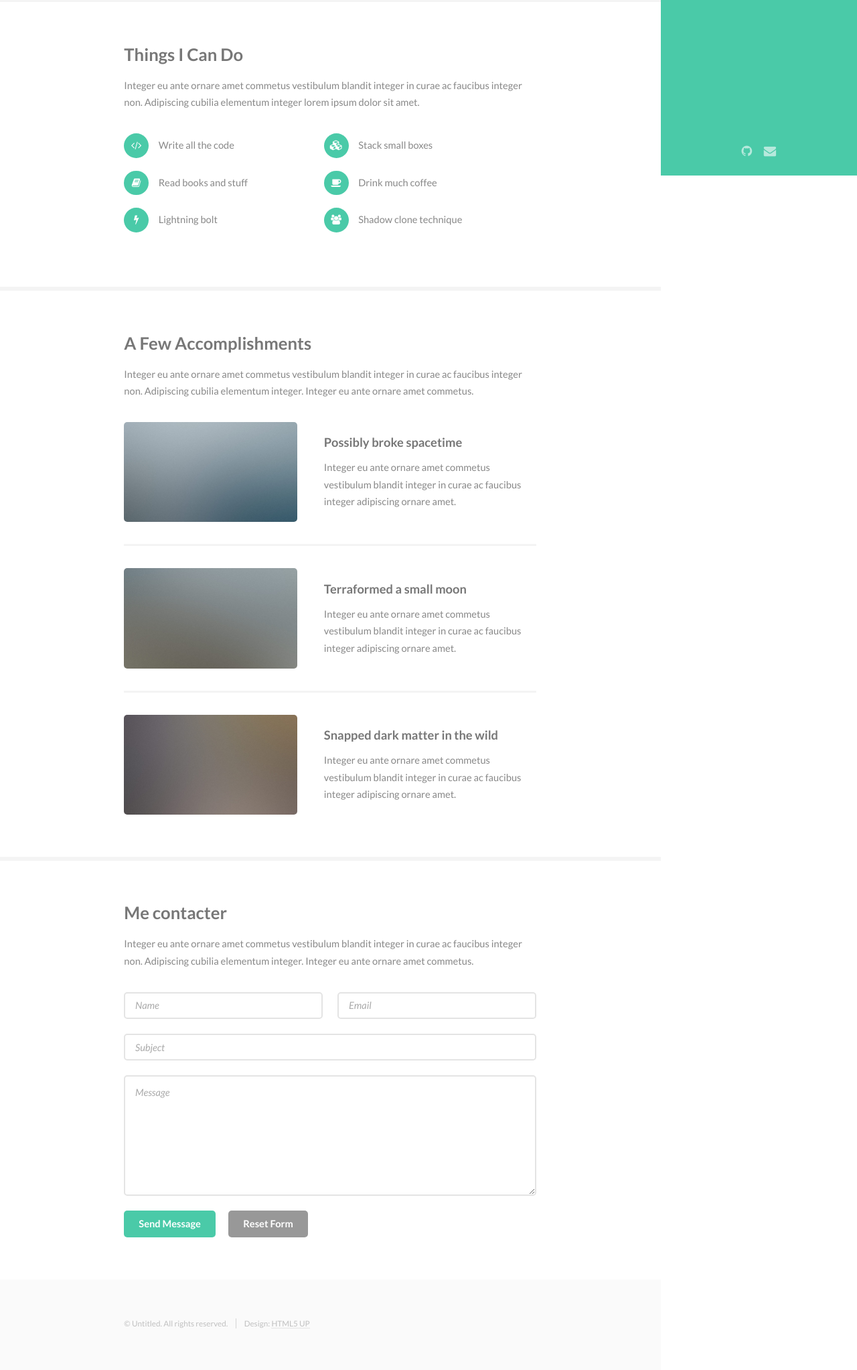
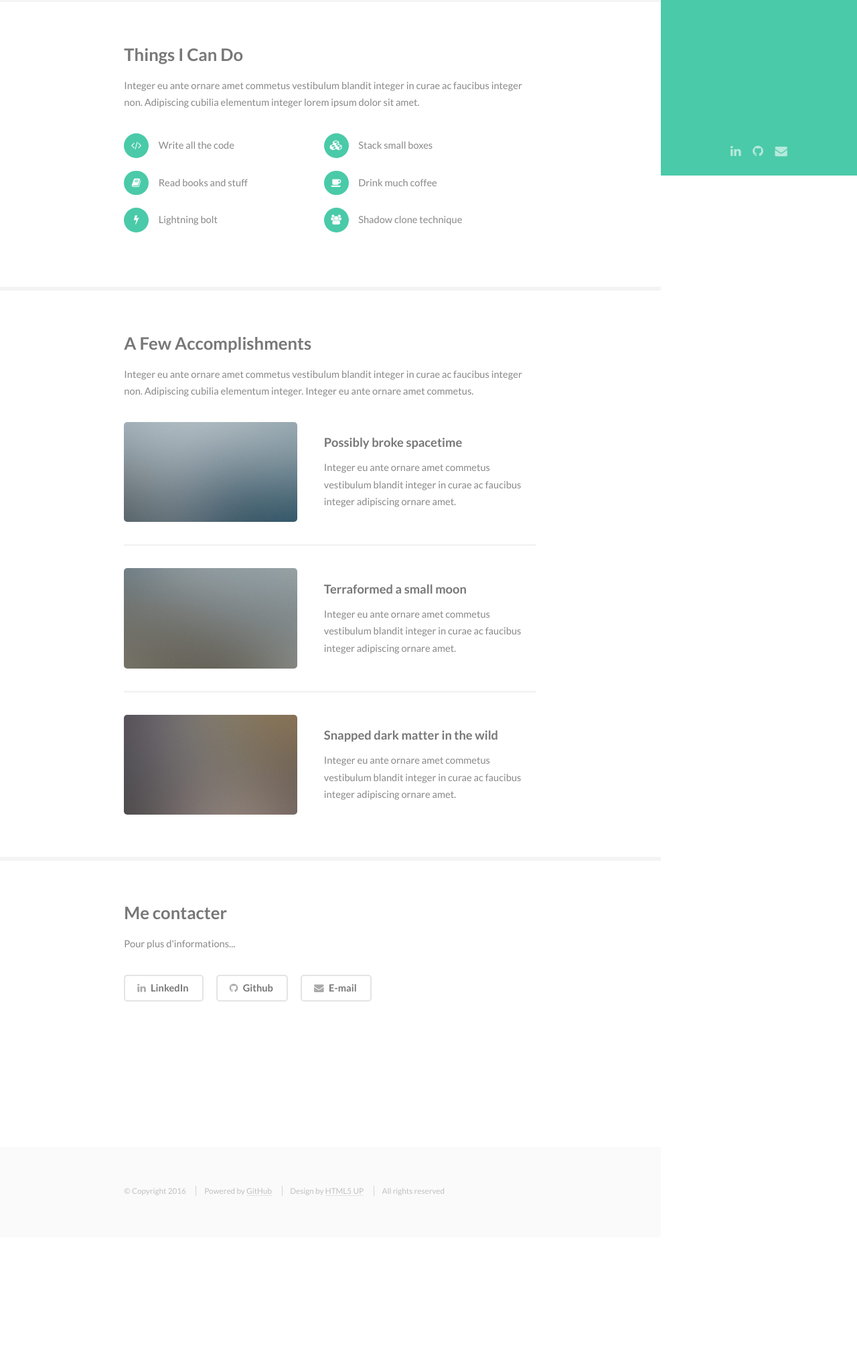
Before and after one commit to afrz/afrz.github.io, a plain HTML site: page index.html in a window 1280 px wide. Shown: the part 538-2583 px from the top of the page at 67% size. After the commit the page ends 2385 px from the top, so only its background shows below. Drawn offline with Linux system fonts and the light colour scheme.

Commit message:
Update contact form

```diff
--- a/assets/css/main.css
+++ b/assets/css/main.css
@@ -2570,9 +2570,9 @@
 			border-top: 0;
 		}
 
-/* One */
-
-	#one:before {
+/* About */
+
+	#about:before {
 		background-image: url("../../images/banner.jpg");
 		background-position: top right;
 		background-repeat: no-repeat;
--- a/index.html
+++ b/index.html
@@ -24,19 +24,17 @@
 				</header>
 				<nav id="nav">
 					<ul>
-						<li><a href="#one" class="active">About</a></li>
+						<li><a href="#about" class="active">About</a></li>
 						<li><a href="#two">Things I Can Do</a></li>
 						<li><a href="#three">A Few Accomplishments</a></li>
-						<li><a href="#four">Contact</a></li>
+						<li><a href="#contact">Contact</a></li>
 					</ul>
 				</nav>
 				<footer>
 					<ul class="icons">
-						<!--<li><a href="#" class="icon fa-twitter"><span class="label">Twitter</span></a></li>
-						<li><a href="#" class="icon fa-facebook"><span class="label">Facebook</span></a></li>
-						<li><a href="#" class="icon fa-instagram"><span class="label">Instagram</span></a></li>-->
+						<li><a href="https://www.linkedin.com/in/alexis-fran%C3%A7ais-84344615" class="icon fa-linkedin"><span class="label">LinkedIn</span></a></li>
 						<li><a href="https://github.com/afrz" class="icon fa-github"><span class="label">Github</span></a></li>
-						<li><a href="#" class="icon fa-envelope"><span class="label">Email</span></a></li>
+						<li><a href="mailto:alexis.francais@free.fr" class="icon fa-envelope"><span class="label">Email</span></a></li>
 					</ul>
 				</footer>
 			</section>
@@ -47,8 +45,8 @@
 				<!-- Main -->
 					<div id="main">
 
-						<!-- One -->
-							<section id="one">
+						<!-- about -->
+							<section id="about">
 								<div class="container">
 									<header class="major">
 										<h2>Software Developer</h2>
@@ -105,11 +103,29 @@
 								</div>
 							</section>
 
-						<!-- Four -->
+							<section id="contact">
+								<div class="container">
+									<h3>Me contacter</h3>
+									<p>Pour plus d'informations...</p>
+									<ul class="actions">
+										<li><a href="https://www.linkedin.com/in/alexis-fran%C3%A7ais-84344615" class="button alt icon fa-linkedin">LinkedIn</a></li>
+										<li><a href="https://github.com/afrz" class="button alt icon fa-github">Github</a></li>
+										<li><a href="mailto:alexis.francais@free.fr" class="button alt icon fa-envelope">E-mail</span></a></li>
+									</ul>
+									<br>
+									<br>
+									<br>
+									<br>
+									<br>
+									<br>
+								</div>
+							</section>
+
+						<!-- Four
 							<section id="four">
 								<div class="container">
 									<h3>Me contacter</h3>
-									<p>Integer eu ante ornare amet commetus vestibulum blandit integer in curae ac faucibus integer non. Adipiscing cubilia elementum integer. Integer eu ante ornare amet commetus.</p>
+									<p>Pour plus d'informations...</p>
 									<form method="post" action="#">
 										<div class="row uniform">
 											<div class="6u 12u(xsmall)"><input type="text" name="name" id="name" placeholder="Name" /></div>
@@ -132,6 +148,7 @@
 									</form>
 								</div>
 							</section>
+						-->
 
 						<!-- Five -->
 						<!--
@@ -486,7 +503,10 @@
 					<section id="footer">
 						<div class="container">
 							<ul class="copyright">
-								<li>&copy; Untitled. All rights reserved.</li><li>Design: <a href="http://html5up.net">HTML5 UP</a></li>
+								<li>&copy; Copyright 2016</li>
+								<li>Powered by <a href="http://github.com">GitHub</a></li>
+								<li>Design by <a href="http://html5up.net">HTML5 UP</a></li>
+								<li>All rights reserved</li>
 							</ul>
 						</div>
 					</section>
```
Also changed, not shown: 1 other file.
